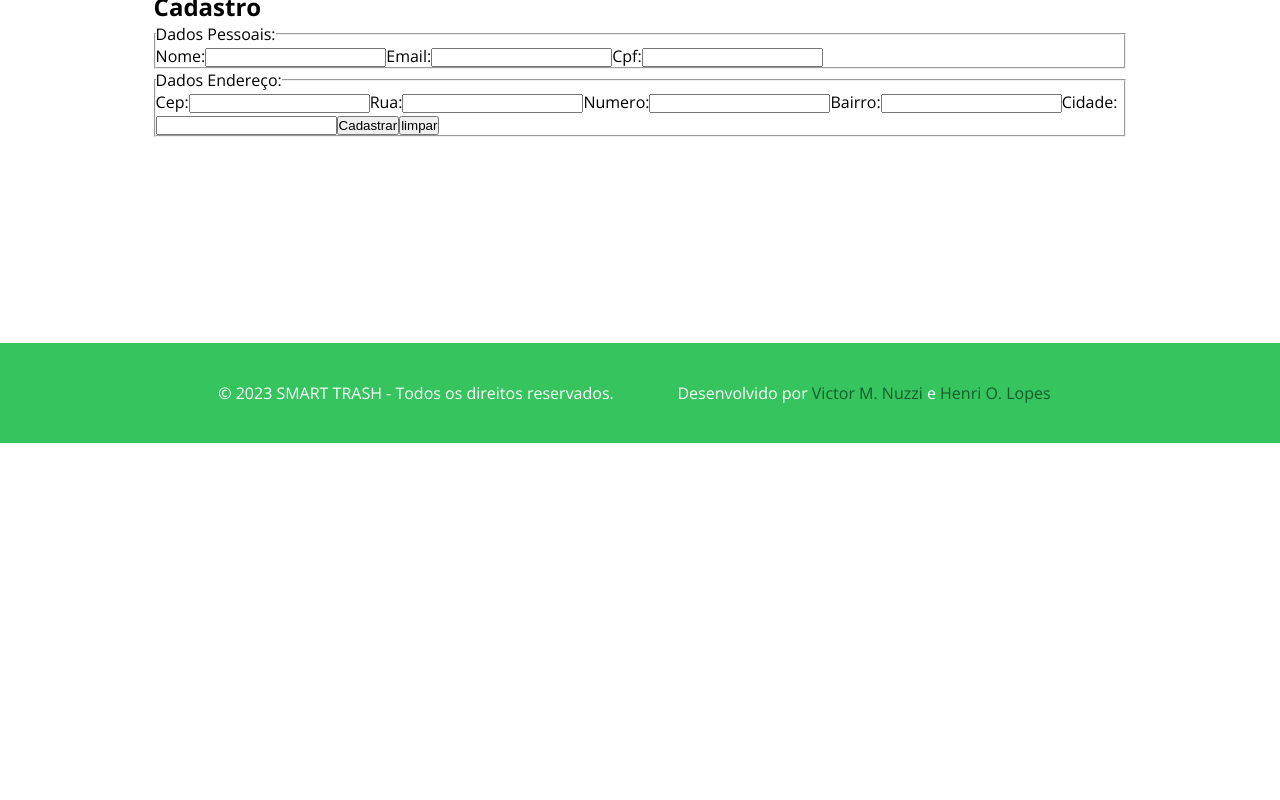
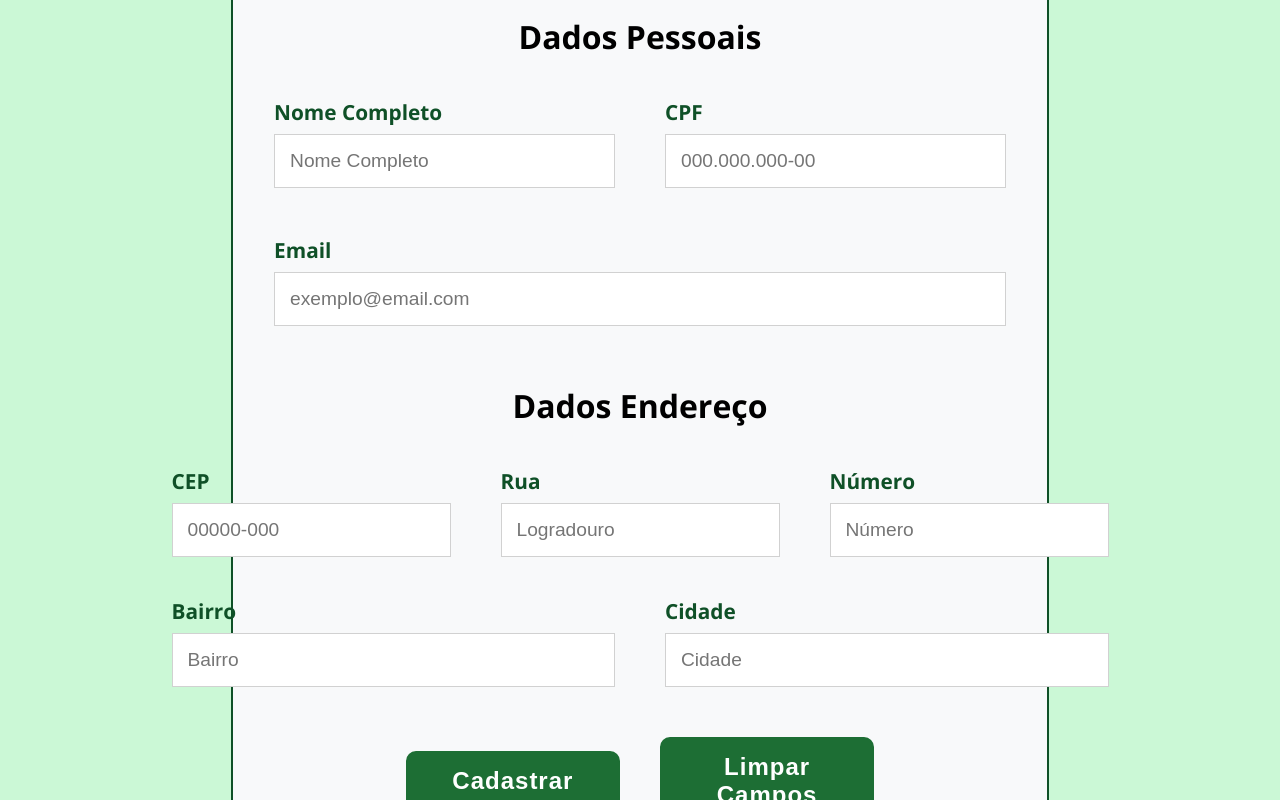
Before and after one commit to Challenge-FIAP2023/js-sprint4, a React (Vite) app: page /cadastro in a window 1280 px wide. Shown: the part 360-1160 px from the top of the page. Before the commit the page ends 803 px from the top, so only its background shows below. Built offline with nearby package versions, Linux system fonts and the light colour scheme.

Commit message:
Estilização do Cadastro feito

```diff
--- a/src/assets/styles/Base.style.jsx
+++ b/src/assets/styles/Base.style.jsx
@@ -24,6 +24,10 @@ export const GreenSection = styled(BaseSection)`
 export const GreenSpan = styled.span`
     font-weight: bold;
     color: ${primaryColor};
+`
+
+export const RedSpan = styled.span`
+    color: #ff1d1d;
 `
 
 export const BaseTextContainer = styled.div`
--- a/src/assets/styles/Button.style.jsx
+++ b/src/assets/styles/Button.style.jsx
@@ -21,7 +21,7 @@ export const ContentButton = styled.a`
 
 `
 
-export const LoginButton = styled.button`
+export const SignInUpButton = styled.button`
     width: 100%;
     margin-top: 20px;
     padding: 14px 24px;
@@ -30,15 +30,15 @@ export const LoginButton = styled.button`
     text-decoration: none;
     letter-spacing: 1px;
     cursor: pointer;
-    border: 2px solid ${primaryColor};
-    background-color: ${primaryColor};
+    border: 2px solid #1d6e34;
+    background-color: #1d6e34;
     color: #fff;
     font-size: 1.5rem;
     font-weight: bold;
 
     &:hover {
-        background-color: #1d6e34;
-        border-color: #1d6e34;
+        background-color: #30b957;
+        border-color: #30b957;
         color: #fff;
     }
 `
--- /dev/null
+++ b/src/assets/styles/Form.style.jsx
@@ -0,0 +1,173 @@
+import styled from 'styled-components';
+import { bgGray, titleFont } from './variables';
+
+
+// -------------------- Login - Formulário --------------------
+
+export const FormContainer = styled.div`
+    width: 500px;
+    height: 540px;
+    background-color: ${bgGray};
+    box-shadow: 0 10px 10px 0 #b5b3b3;
+    border-radius: 10px;
+`
+
+export const LoginForm = styled.form`
+    width: 100%;
+    height: 100%;
+    padding: 8% 10%;
+`
+
+export const LoginFieldset = styled.fieldset`
+    height: 100%;
+    width: 100%;
+    display: flex;
+    flex-direction: column;
+    justify-content: space-between;
+    border: 0;
+    border: 2px solid green;
+`
+
+export const FormLoginHeader = styled.div`
+    width: 100%;
+    text-align: center;
+
+    h2 {
+        height: 100%;
+        margin: 0 auto;
+        font-family: ${titleFont};
+        font-size: 4rem;
+    }
+`
+
+export const InputLoginGroup = styled.div`
+    width: 100%;
+    height: 100%;
+    display: flex;
+    flex-direction: column;
+    justify-content: center;
+    align-items: center;
+    gap: 30px;
+`
+
+export const InputLoginBox = styled.div`
+    width: 100%;
+    display: flex;
+    flex-direction: column;
+    gap: 8px;
+
+    label {
+        font-size: 1.4rem;
+        font-weight: bold;
+    }
+
+    input {
+        padding: 8px;
+        border: 0px;
+        border-bottom: 1px solid black;
+        font-size: 1.2rem;
+    }
+`
+
+export const ButtonBox = styled.div`
+    width: 100%;
+`
+
+export const SingUpLoginBox = styled.div`
+    font-size: 1.2rem;
+    a {
+        text-decoration: none;
+        margin-left: 6px;
+    }
+`
+
+// -------------------- Cadastro - Formulário --------------------
+
+export const CadastroContainer = styled.div`
+    border: 2px solid #0f5027;
+    width: 84%;
+    border-radius: 7px;
+`
+
+export const SignUpButtonBox = styled.div`
+    width: 50%;
+    display: flex;
+    align-items: center;
+    justify-content: center;
+    margin: 0 auto;
+    margin-top: 30px;
+    gap: 40px;
+`
+
+export const CadastroForm = styled.form`
+    width: 100%;
+    height: 100%;
+    padding: 5% 5%;
+    background-color: ${bgGray};
+    border-radius: 7px;
+    display: flex;
+    flex-direction: column;
+    justify-content: center;
+    align-items: center;
+    gap: 50px;
+`
+
+export const FormCadastroHeader = styled.div`
+    width: 100%;
+    background-color: #0f5027;
+    height: 100px;
+    display: flex;
+    align-items: center;
+    padding-left: 2%;
+
+    h2 {
+        font-size: 1.8rem;
+        color: #fff;
+    }
+`
+
+export const CadastroFieldset = styled.fieldset`
+    min-height: 200px;
+    width: 100%;
+    border: 0;
+`
+
+export const FieldsetLegend = styled.legend`
+    font-size: 2rem;
+    font-weight: bold;
+    margin: 0 auto;
+    margin-bottom: 40px;
+    `
+
+export const InputFlex = styled.div`
+    display: flex;
+    gap: 50px;
+    width: 100%;
+`
+
+export const InputCadastroGroup = styled.div`
+    display: flex;
+    align-items: center;
+    justify-content: center;
+    flex-direction: column;
+    gap: 40px;
+`
+
+export const InputCadastroBox = styled.div`
+    width: 100%;
+    display: flex;
+    flex-direction: column;
+    gap: 8px;
+
+    label {
+        font-size: 1.3rem;
+        font-weight: bold;
+        color: #0f5027;
+    }
+
+    input {
+        padding: 15px;
+        border: 1px solid #d1d1d1;
+        font-size: 1.2rem;
+    }
+`
--- a/src/routes/Cadastro.jsx
+++ b/src/routes/Cadastro.jsx
@@ -3,7 +3,9 @@ import { useForm } from 'react-hook-form';
 import { yupResolver } from '@hookform/resolvers/yup';
 import * as yup  from 'yup'
 
-import { BaseSection } from '../assets/styles/Base.style';
+import { GreenSection, RedSpan } from '../assets/styles/Base.style.jsx';
+import { SignInUpButton } from '../assets/styles/Button.style.jsx';
+import { SignUpButtonBox, CadastroFieldset, FieldsetLegend, CadastroForm, InputFlex, InputCadastroGroup, InputCadastroBox, CadastroContainer, FormCadastroHeader } from '../assets/styles/Form.style.jsx';
 
 function Cadastro(){
 
@@ -27,7 +29,6 @@ function Cadastro(){
        }
 
        function buscarCep(e){
-        //regex- expressão regular- formatação
         const cep = e.target.value.replace(/\D/g,'')
         fetch(`https://viacep.com.br/ws/${cep}/json/`)
         .then((res)=> res.json())
@@ -45,58 +46,96 @@ function Cadastro(){
 
     return(
         <>
-        <BaseSection>
-            <div className="container-text">
-                <h2>Cadastro</h2>
-                <form onSubmit={handleSubmit(inserirCLientes)}>
-                    <fieldset>
-                        <legend>Dados Pessoais:</legend>
-                        <label>
-                        Nome:
-                        <input type="text" {...register('nome')}/>
-                        <span>{errors.nome?.message}</span>
-                        </label>
+        <GreenSection>
+            <CadastroContainer>
 
-                        <label>
-                        Email:
-                        <input type="text" {...register('email')}/>
-                        <span>{errors.email?.message}</span>
-                        </label>
+                <FormCadastroHeader>
+                    <h2>Preencha com suas informações pessoais</h2>
+                </FormCadastroHeader>
 
-                        <label>
-                        Cpf:
-                        <input type="text" {...register('cpf')}/>
-                        <span>{errors.cpf?.message}</span>
-                        </label>
+                <CadastroForm onSubmit={handleSubmit(inserirCLientes)}>
 
-                    </fieldset>
-                    <fieldset>
-                        <legend>Dados Endereço:</legend>
-                        <label>
-                        Cep:
-                        <input type="text" {...register('cep')} onBlur={buscarCep} />
-                        </label>
-                        <label>
-                        Rua:
-                        <input type="text" {...register('rua')}/>
-                        </label>
 
-                        <label>
-                        Numero:
-                        <input type="text" {...register('numero')}/>
-                        </label>
-                        <label>
-                        Bairro:
-                        <input type="text" {...register('bairro')}/>
-                        </label>
-                        <label>
-                        Cidade:
-                        <input type="text" {...register('cidade')}/>
-                        </label>
-                        <button type="submit">Cadastrar</button>
-                        <button type="reset">limpar</button>
-                    </fieldset>
-                </form>
+                    <CadastroFieldset>
+                        <FieldsetLegend>Dados Pessoais</FieldsetLegend>
+
+                        <InputCadastroGroup>
+
+                            <InputFlex>
+                                <InputCadastroBox>
+                                    <label>Nome Completo</label>
+                                    <input type="text" {...register('nome')} placeholder='Nome Completo'/>
+                                    <RedSpan>{errors.nome?.message}</RedSpan>
+                                </InputCadastroBox>
+
+                                <InputCadastroBox>
+                                    <label>CPF</label>
+                                    <input type="text" {...register('cpf')} placeholder='000.000.000-00'/>
+                                    <RedSpan>{errors.cpf?.message}</RedSpan>
+                                </InputCadastroBox>
+
+                            </InputFlex>
+
+                            <InputCadastroBox>
+                                <label>Email</label>
+                                <input type="text" {...register('email')} placeholder='exemplo@email.com'/>
+                                <RedSpan>{errors.email?.message}</RedSpan>
+                            </InputCadastroBox>
+
+                        </InputCadastroGroup>
+
+                    </CadastroFieldset>
+
+                    <CadastroFieldset>
+
+                        <FieldsetLegend>Dados Endereço</FieldsetLegend>
+
+                        <InputCadastroGroup>
+
+                            <InputFlex>
+
+                                <InputCadastroBox>
+                                    <label>CEP</label>
+                                    <input type="text" {...register('cep')} onBlur={buscarCep} placeholder='00000-000'/>
+                                </InputCadastroBox>
+
+                                <InputCadastroBox>
+                                    <label>Rua</label>
+                                    <input type="text" {...register('rua')} placeholder='Logradouro'/>
+                                </InputCadastroBox>
+
+                                <InputCadastroBox>
+                                    <label>Número</label>
+                                    <input type="text" {...register('numero')} placeholder='Número'/>
+                                </InputCadastroBox>
+
+                            </InputFlex>
+
+                            <InputFlex>
+
+                                <InputCadastroBox>
+                                    <label>Bairro</label>
+                                    <input type="text" {...register('bairro')} placeholder='Bairro'/>
+                                </InputCadastroBox>
+
+                                <InputCadastroBox>
+                                    <label>Cidade </label>
+                                    <input type="text" {...register('cidade')} placeholder='Cidade'/>
+                                </InputCadastroBox>
+
+                            </InputFlex>
+
+                        </InputCadastroGroup>
+
+                        <SignUpButtonBox>
+                            <SignInUpButton>Cadastrar</SignInUpButton>
+                            <SignInUpButton type="reset">Limpar Campos</SignInUpButton>
+                        </SignUpButtonBox>
+
+                    </CadastroFieldset>
+
+                </CadastroForm>
+
                 <div>
                     {listaClientes.map((cli,index)=>(
                         <div  key={index}>
@@ -110,8 +149,9 @@ function Cadastro(){
 
                     ))}
                 </div>
-            </div>
-        </BaseSection>
+
+            </CadastroContainer>
+        </GreenSection>
         </>
     )
 }
```
Also changed, not shown: src/assets/styles/Login.style.jsx (deleted, +0 -81 lines), src/routes/Login.jsx (+17 -18 lines).
